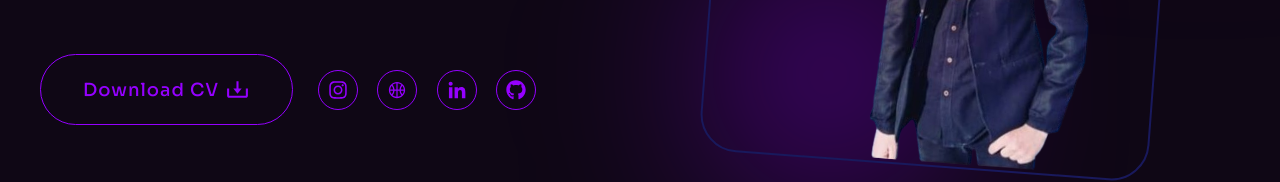
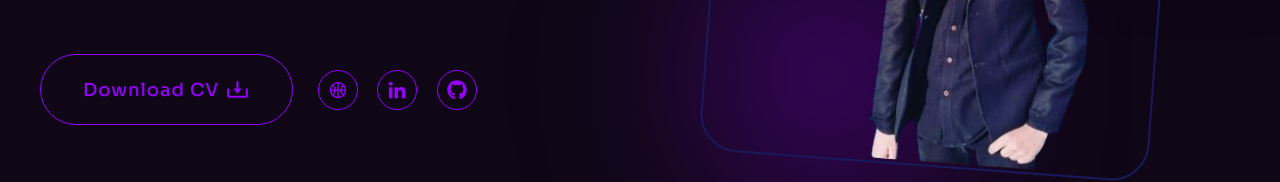
Before and after one commit to awaisdeveloper226/Portfolio-Frontend, a Next.js app: page / in a window 1280 px wide. Shown: the part 558-740 px from the top of the page. Built offline with nearby package versions, Linux system fonts and the light colour scheme; no server answers; a web font is replaced by a local one.

Commit message:
Update index.js

```diff
--- a/pages/index.js
+++ b/pages/index.js
@@ -143,12 +143,6 @@ export default function Home() {
                   Download CV <BiDownload />
                 </a>
                 <ul className="hero_social">
-                  <li>
-                    <Link href="/">
-                      {" "}
-                      <FaInstagram />
-                    </Link>
-                  </li>
                   <li>
                     <Link
                       href="https://core-tech-solutions.vercel.app/"
```
